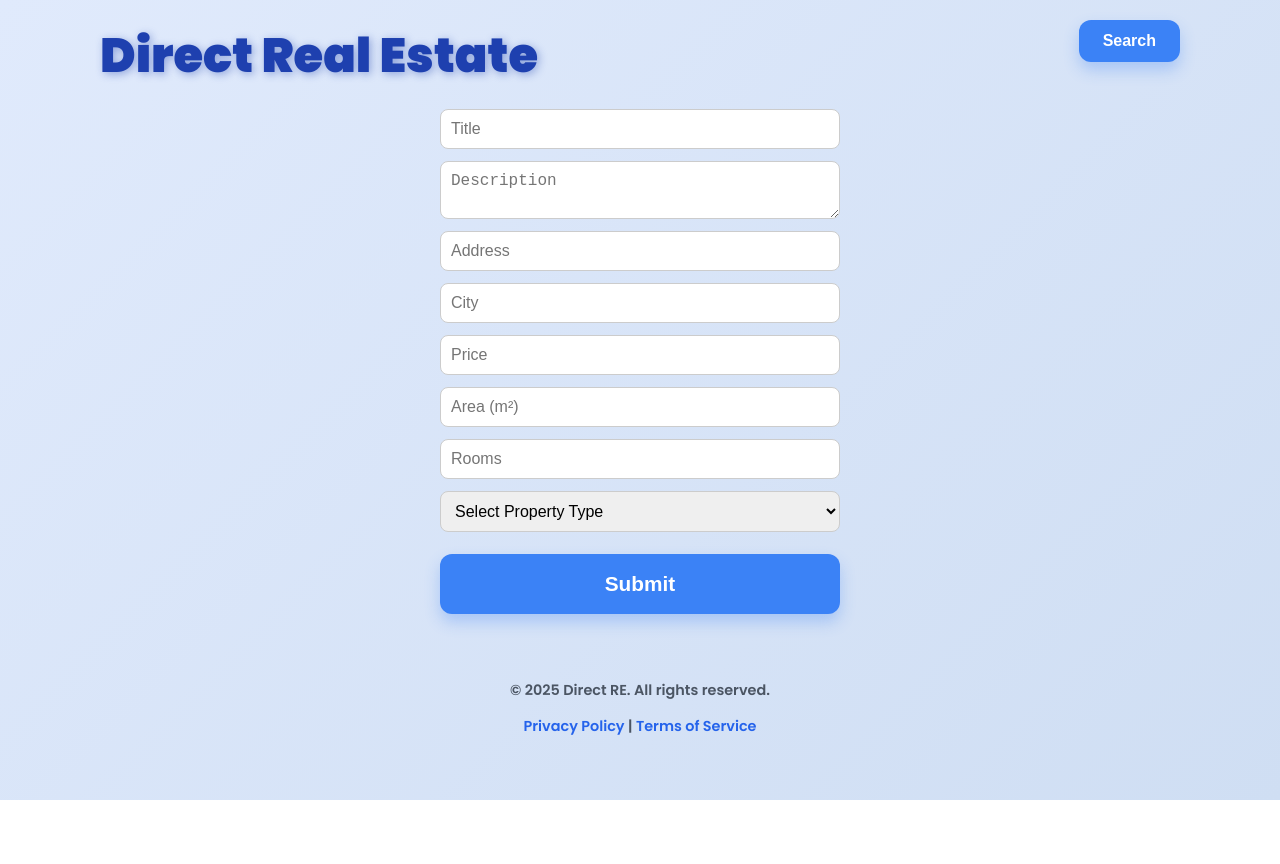
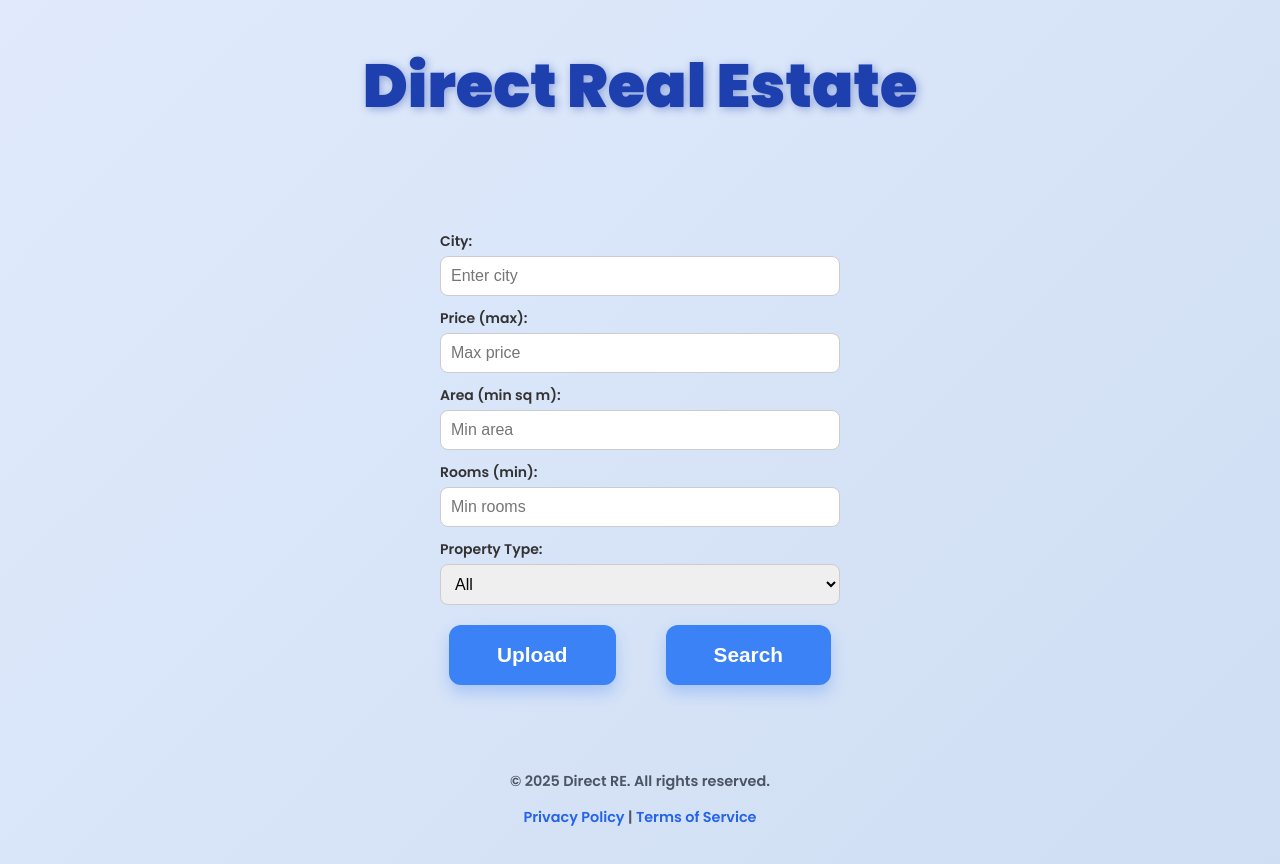
Before and after one commit to denisberenov/real_estate, a React (Create React App) app in the folder front/: page / in a window 1280 px wide. Both pictures are taken after a click on the button "Upload". Shown: the top 864 px of the page. Before the commit the page ends 800 px from the top, so only its background shows below. Built offline with nearby package versions, Linux system fonts and the light colour scheme.

Commit message:
add visual filters

```diff
--- a/front/src/App.jsx
+++ b/front/src/App.jsx
@@ -13,6 +13,16 @@ const PROPERTY_TYPES = [
 ];
 
 export default function App() {
+  const [filters, setFilters] = useState({
+    city: '',
+    price: '',
+    area: '',
+    rooms: '',
+    property_type: '',
+  });
+
+  const [showFilters, setShowFilters] = useState(false);
+
   const [showForm, setShowForm] = useState(false);
   const [formData, setFormData] = useState({
     title: '',
@@ -30,6 +40,10 @@ export default function App() {
 
   const [error, setError] = useState(null);
   const [selectedObject, setSelectedObject] = useState(null);
+
+  const handleOpenFilters = () => {
+    setShowFilters(true);
+  };
 
   const handleSearchClick = async (pageNumber) => {
     setShowForm(false);
@@ -120,6 +134,11 @@ export default function App() {
         setPage={setPage}
         selectedObject={selectedObject}
         setSelectedObject={setSelectedObject}
+        filters={filters}
+        setFilters={setFilters}
+        showFilters={showFilters}
+        handleOpenFilters={handleOpenFilters}
+        setShowFilters={setShowFilters}
       />
       <Footer />
     </div>
--- a/front/src/components/Body/Body.jsx
+++ b/front/src/components/Body/Body.jsx
@@ -5,6 +5,7 @@ import UploadForm from '../UploadForm/UploadForm';
 import ResultsList from '../ResultsList/ResultsList';
 import Pagination from '../Pagination/Pagination';
 import DetailsModal from '../DetailsModal/DetailsModal';
+import Filters from '../Filters/Filters';
 
 import './Body.css';
 
@@ -22,10 +23,23 @@ export default function Body({
   setPage,
   selectedObject,
   setSelectedObject,
-  handleSearchClick
+  handleSearchClick,
+  filters,
+  setFilters,
+  showFilters,
+  handleOpenFilters,
+  setShowFilters
 }) {
   return (
     <>
+      {showFilters && !showForm && !data && (
+        <Filters
+          filters={filters}
+          setFilters={setFilters}
+          propertyTypes={PROPERTY_TYPES}
+        />
+      )}
+
       <ButtonGroup
         showForm={showForm}
         setShowForm={setShowForm}
@@ -33,6 +47,9 @@ export default function Body({
         setData={setData}
         setPage={setPage}
         handleSearchClick={handleSearchClick}
+        handleOpenFilters={handleOpenFilters}
+        showFilters={showFilters}
+        setShowFilters={setShowFilters}
       />
 
       <ErrorMessage error={error} />
--- a/front/src/components/ButtonGroup/ButtonGroup.jsx
+++ b/front/src/components/ButtonGroup/ButtonGroup.jsx
@@ -2,15 +2,20 @@ import React from 'react';
 
 import './ButtonGroup.css';
 
-export default function ButtonGroup({ showForm, setShowForm, data, setData, setPage, handleSearchClick }) {
+export default function ButtonGroup({ showForm, setShowForm, data, setData, setPage, handleSearchClick, handleOpenFilters, showFilters, setShowFilters }) {
   return (
     <div className="button-container">
       {!showForm && !data && (
         <button
           className="button"
           onClick={() => {
-            setShowForm(true);
-            setData(null);
+            if (showFilters) {
+              setShowFilters(false);
+              setShowForm(true);
+              setData(null);
+            } else {
+              handleOpenFilters()
+            }
           }}
         >
           Upload
@@ -20,8 +25,18 @@ export default function ButtonGroup({ showForm, setShowForm, data, setData, setP
         <button
           className={showForm ? "top-right-search" : "button"}
           onClick={() => {
-            setPage(1);
-            handleSearchClick(1);
+            if (!showFilters) {
+              // First click → show filters, no search
+              console.log("Opening filters first");
+              setShowForm(false);
+              setShowFilters(true);
+            } else {
+              // Second click → hide filters and search
+              console.log("Filters shown, now searching");
+              setShowFilters(false);
+              setPage(1);
+              handleSearchClick(1);
+            }
           }}
         >
           Search
@@ -33,6 +48,7 @@ export default function ButtonGroup({ showForm, setShowForm, data, setData, setP
           onClick={() => {
             setShowForm(true);
             setData(null);
+            setShowFilters(false);
           }}
         >
           Upload
--- /dev/null
+++ b/front/src/components/Filters/Filters.css
@@ -0,0 +1,33 @@
+.filters-container {
+  display: flex;
+  flex-direction: column;
+  gap: 12px;
+  width: 100%;
+  max-width: 400px;
+  margin: 20px auto;
+}
+
+.filters-container label {
+  display: flex;
+  flex-direction: column;
+  font-weight: 600;
+  font-size: 14px;
+  color: #333;
+}
+
+.filters-container input,
+.filters-container select {
+  padding: 10px;
+  font-size: 16px;
+  border-radius: 8px;
+  border: 1px solid #ccc;
+  margin-top: 4px;
+  transition: border-color 0.3s ease;
+}
+
+.filters-container input:focus,
+.filters-container select:focus {
+  outline: none;
+  border-color: #007bff; /* or your brand color */
+  box-shadow: 0 0 5px rgba(0, 123, 255, 0.5);
+}
--- /dev/null
+++ b/front/src/components/Filters/Filters.jsx
@@ -0,0 +1,80 @@
+import React from 'react';
+
+import './Filters.css';
+
+export default function Filters({ filters, setFilters, propertyTypes }) {
+  const handleChange = (e) => {
+    const { name, value } = e.target;
+    setFilters(prev => ({
+      ...prev,
+      [name]: value,
+    }));
+  };
+
+  return (
+    <div className="filters-container">
+      <label>
+        City:
+        <input
+          type="text"
+          name="city"
+          value={filters.city || ''}
+          onChange={handleChange}
+          placeholder="Enter city"
+        />
+      </label>
+
+      <label>
+        Price (max):
+        <input
+          type="number"
+          name="price"
+          value={filters.price || ''}
+          onChange={handleChange}
+          placeholder="Max price"
+          min="0"
+        />
+      </label>
+
+      <label>
+        Area (min sq m):
+        <input
+          type="number"
+          name="area"
+          value={filters.area || ''}
+          onChange={handleChange}
+          placeholder="Min area"
+          min="0"
+        />
+      </label>
+
+      <label>
+        Rooms (min):
+        <input
+          type="number"
+          name="rooms"
+          value={filters.rooms || ''}
+          onChange={handleChange}
+          placeholder="Min rooms"
+          min="0"
+        />
+      </label>
+
+      <label>
+        Property Type:
+        <select
+          name="property_type"
+          value={filters.property_type || ''}
+          onChange={handleChange}
+        >
+          <option value="">All</option>
+          {propertyTypes.map((type) => (
+            <option key={type.value} value={type.value}>
+              {type.label}
+            </option>
+          ))}
+        </select>
+      </label>
+    </div>
+  );
+}
```
